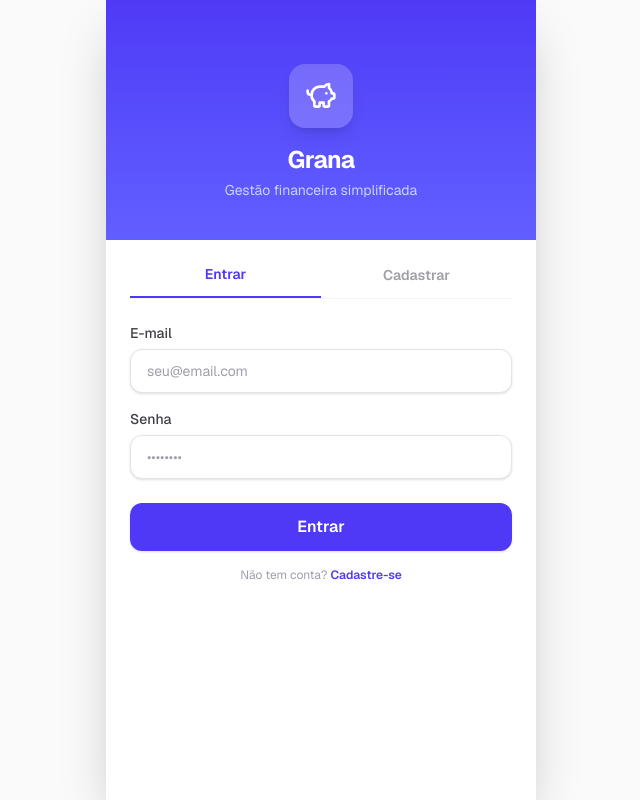
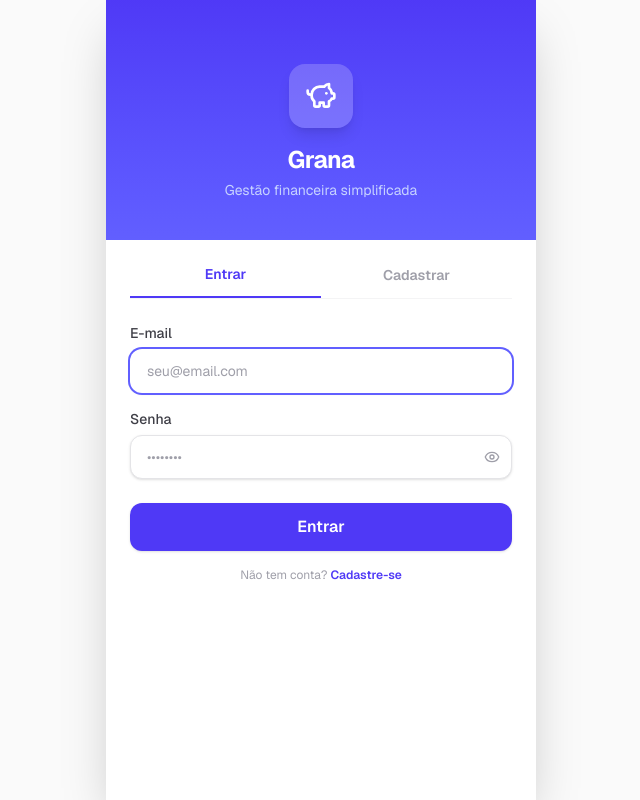
Before and after one commit to ansaloni/Aafin, a Next.js app: page / in a window 1280 px wide. Shown: the whole page, without its empty margins (319-959 px from the left). Built offline with nearby package versions, Linux system fonts and the light colour scheme.

Commit message:
improve LoginView: password show/hide, strength bar, per-field errors, email preserved on tab switch

```diff
--- a/src/components/LoginView.tsx
+++ b/src/components/LoginView.tsx
@@ -1,14 +1,74 @@
 "use client";
 
 import { useState } from "react";
-import { PiggyBank } from "lucide-react";
+import { PiggyBank, Eye, EyeOff } from "lucide-react";
 import { Input } from "@/components/ui/input";
 import { Button } from "@/components/ui/button";
 import { register, login } from "@/lib/auth";
 import type { User } from "@/lib/auth";
+import { cn } from "@/lib/utils";
 
 interface LoginViewProps {
   onLogin: (user: User) => void;
+}
+
+function passwordScore(pw: string): number {
+  let s = 0;
+  if (pw.length >= 8) s++;
+  if (/[0-9]/.test(pw)) s++;
+  if (/[A-Z]/.test(pw)) s++;
+  if (/[^A-Za-z0-9]/.test(pw)) s++;
+  return s;
+}
+
+const STRENGTH_LABELS = ["", "Fraca", "Razoável", "Forte", "Muito Forte"];
+const STRENGTH_COLORS = ["", "bg-red-400", "bg-orange-400", "bg-green-500", "bg-emerald-500"];
+const STRENGTH_TEXT   = ["", "text-red-500", "text-orange-500", "text-green-600", "text-emerald-600"];
+
+function PasswordInput({
+  label,
+  value,
+  onChange,
+  autoComplete,
+  error,
+  placeholder = "••••••••",
+}: {
+  label: string;
+  value: string;
+  onChange: (v: string) => void;
+  autoComplete?: string;
+  error?: string;
+  placeholder?: string;
+}) {
+  const [show, setShow] = useState(false);
+  return (
+    <div className="flex flex-col gap-1.5 w-full">
+      <label className="text-sm font-medium text-zinc-700">{label}</label>
+      <div className="relative">
+        <input
+          type={show ? "text" : "password"}
+          value={value}
+          onChange={(e) => onChange(e.target.value)}
+          autoComplete={autoComplete}
+          placeholder={placeholder}
+          className={cn(
+            "flex h-11 w-full rounded-xl border border-zinc-200 bg-white px-4 pr-11 py-2 text-sm text-zinc-900 shadow-sm transition-colors placeholder:text-zinc-400 focus:outline-none focus:ring-2 focus:ring-indigo-500 focus:border-transparent",
+            error && "border-red-400 focus:ring-red-400"
+          )}
+        />
+        <button
+          type="button"
+          onClick={() => setShow((s) => !s)}
+          className="absolute right-3 top-1/2 -translate-y-1/2 text-zinc-400 hover:text-zinc-600 transition-colors"
+          tabIndex={-1}
+          aria-label={show ? "Ocultar senha" : "Mostrar senha"}
+        >
+          {show ? <EyeOff className="h-4 w-4" /> : <Eye className="h-4 w-4" />}
+        </button>
+      </div>
+      {error && <p className="text-xs text-red-500">{error}</p>}
+    </div>
+  );
 }
 
 export function LoginView({ onLogin }: LoginViewProps) {
@@ -19,47 +79,56 @@ export function LoginView({ onLogin }: LoginViewProps) {
     password: "",
     confirmPassword: "",
   });
-  const [error, setError] = useState("");
+  const [errors, setErrors] = useState<Record<string, string>>({});
   const [loading, setLoading] = useState(false);
 
   function handleChange(field: string, value: string) {
     setForm((p) => ({ ...p, [field]: value }));
-    setError("");
+    if (errors[field]) setErrors((p) => ({ ...p, [field]: "" }));
+  }
+
+  function switchTab(next: "login" | "register") {
+    setTab(next);
+    setErrors({});
+    setForm((p) => ({ ...p, name: "", password: "", confirmPassword: "" }));
+  }
+
+  function validate(): Record<string, string> {
+    const errs: Record<string, string> = {};
+    if (tab === "login") {
+      if (!form.email) errs.email = "Informe seu e-mail";
+      if (!form.password) errs.password = "Informe sua senha";
+    } else {
+      if (!form.name.trim()) errs.name = "Nome é obrigatório";
+      if (!form.email) errs.email = "Informe seu e-mail";
+      if (!form.password) errs.password = "Crie uma senha";
+      else if (form.password.length < 6) errs.password = "Mínimo de 6 caracteres";
+      if (form.password !== form.confirmPassword)
+        errs.confirmPassword = "As senhas não coincidem";
+    }
+    return errs;
   }
 
   function handleSubmit(e: React.FormEvent) {
     e.preventDefault();
+    const errs = validate();
+    if (Object.keys(errs).length > 0) {
+      setErrors(errs);
+      return;
+    }
     setLoading(true);
-    setError("");
-
     try {
       if (tab === "login") {
-        if (!form.email || !form.password) {
-          setError("Preencha todos os campos");
-          return;
-        }
         const result = login(form.email, form.password);
         if ("error" in result) {
-          setError(result.error);
+          setErrors({ password: result.error });
         } else {
           onLogin(result.user);
         }
       } else {
-        if (!form.name || !form.email || !form.password) {
-          setError("Preencha todos os campos");
-          return;
-        }
-        if (form.password.length < 6) {
-          setError("A senha deve ter pelo menos 6 caracteres");
-          return;
-        }
-        if (form.password !== form.confirmPassword) {
-          setError("As senhas não coincidem");
-          return;
-        }
         const result = register(form.name, form.email, form.password);
         if ("error" in result) {
-          setError(result.error);
+          setErrors({ email: result.error });
         } else {
           onLogin(result.user);
         }
@@ -69,10 +138,11 @@ export function LoginView({ onLogin }: LoginViewProps) {
     }
   }
 
+  const score = tab === "register" && form.password ? passwordScore(form.password) : 0;
+
   return (
     <div className="min-h-screen bg-zinc-50 flex flex-col">
       <div className="mx-auto w-full max-w-[430px] min-h-screen flex flex-col bg-white shadow-2xl">
-        {/* Hero */}
         <div className="flex flex-col items-center pt-16 pb-10 bg-gradient-to-b from-indigo-600 to-indigo-500">
           <div className="flex h-16 w-16 items-center justify-center rounded-2xl bg-white/20 mb-4 shadow-lg">
             <PiggyBank className="h-8 w-8 text-white" />
@@ -81,15 +151,11 @@ export function LoginView({ onLogin }: LoginViewProps) {
           <p className="text-sm text-indigo-200 mt-1">Gestão financeira simplificada</p>
         </div>
 
-        {/* Tabs */}
         <div className="flex border-b border-zinc-100 mx-6 mt-6">
           {(["login", "register"] as const).map((t) => (
             <button
               key={t}
-              onClick={() => {
-                setTab(t);
-                setError("");
-              }}
+              onClick={() => switchTab(t)}
               className={`flex-1 pb-3 text-sm font-semibold transition-colors ${
                 tab === t
                   ? "text-indigo-600 border-b-2 border-indigo-600"
@@ -101,7 +167,6 @@ export function LoginView({ onLogin }: LoginViewProps) {
           ))}
         </div>
 
-        {/* Form */}
         <form onSubmit={handleSubmit} className="flex flex-col gap-4 px-6 pt-6 pb-8">
           {tab === "register" && (
             <Input
@@ -110,6 +175,8 @@ export function LoginView({ onLogin }: LoginViewProps) {
               value={form.name}
               onChange={(e) => handleChange("name", e.target.value)}
               autoComplete="name"
+              error={errors.name}
+              autoFocus
             />
           )}
 
@@ -121,32 +188,45 @@ export function LoginView({ onLogin }: LoginViewProps) {
             value={form.email}
             onChange={(e) => handleChange("email", e.target.value)}
             autoComplete="email"
+            error={errors.email}
+            autoFocus={tab === "login"}
           />
 
-          <Input
+          <PasswordInput
             label="Senha"
-            type="password"
-            placeholder="••••••••"
             value={form.password}
-            onChange={(e) => handleChange("password", e.target.value)}
+            onChange={(v) => handleChange("password", v)}
             autoComplete={tab === "login" ? "current-password" : "new-password"}
+            error={errors.password}
           />
 
-          {tab === "register" && (
-            <Input
-              label="Confirmar Senha"
-              type="password"
-              placeholder="••••••••"
-              value={form.confirmPassword}
-              onChange={(e) => handleChange("confirmPassword", e.target.value)}
-              autoComplete="new-password"
-            />
+          {tab === "register" && form.password.length > 0 && (
+            <div className="-mt-2 flex flex-col gap-1">
+              <div className="flex gap-1">
+                {[1, 2, 3, 4].map((i) => (
+                  <div
+                    key={i}
+                    className={cn(
+                      "h-1 flex-1 rounded-full transition-colors",
+                      i <= score ? STRENGTH_COLORS[score] : "bg-zinc-100"
+                    )}
+                  />
+                ))}
+              </div>
+              <p className={cn("text-xs font-medium", STRENGTH_TEXT[score])}>
+                {STRENGTH_LABELS[score]}
+              </p>
+            </div>
           )}
 
-          {error && (
-            <div className="rounded-xl bg-red-50 px-4 py-3 text-sm text-red-600 font-medium">
-              {error}
-            </div>
+          {tab === "register" && (
+            <PasswordInput
+              label="Confirmar Senha"
+              value={form.confirmPassword}
+              onChange={(v) => handleChange("confirmPassword", v)}
+              autoComplete="new-password"
+              error={errors.confirmPassword}
+            />
           )}
 
           <Button type="submit" size="lg" disabled={loading} className="mt-2">
@@ -162,7 +242,7 @@ export function LoginView({ onLogin }: LoginViewProps) {
               Não tem conta?{" "}
               <button
                 type="button"
-                onClick={() => setTab("register")}
+                onClick={() => switchTab("register")}
                 className="text-indigo-600 font-semibold hover:underline"
               >
                 Cadastre-se
```
